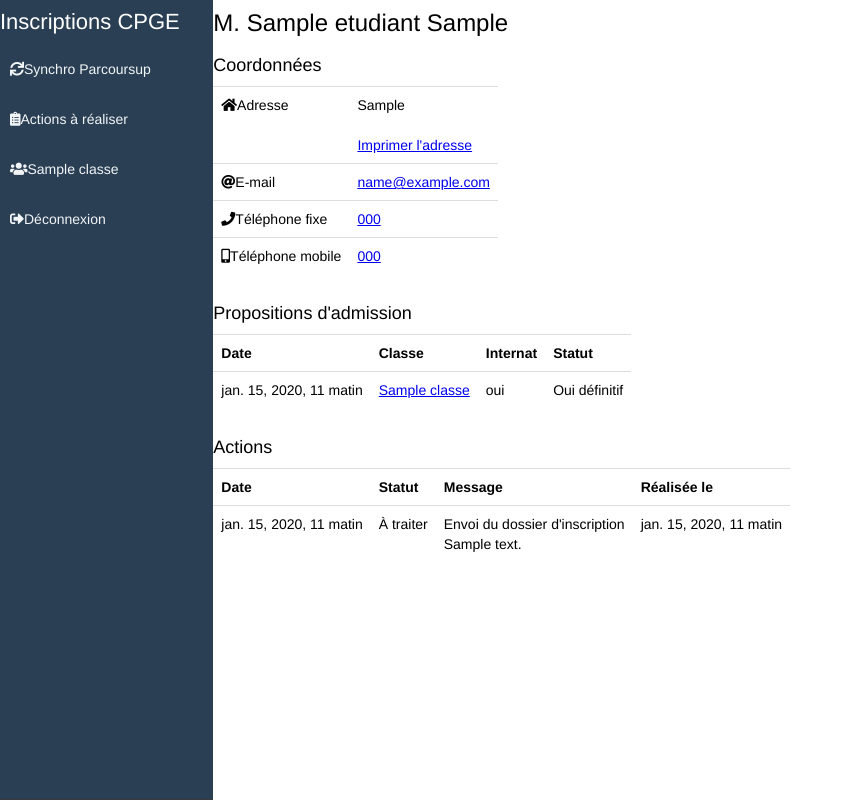
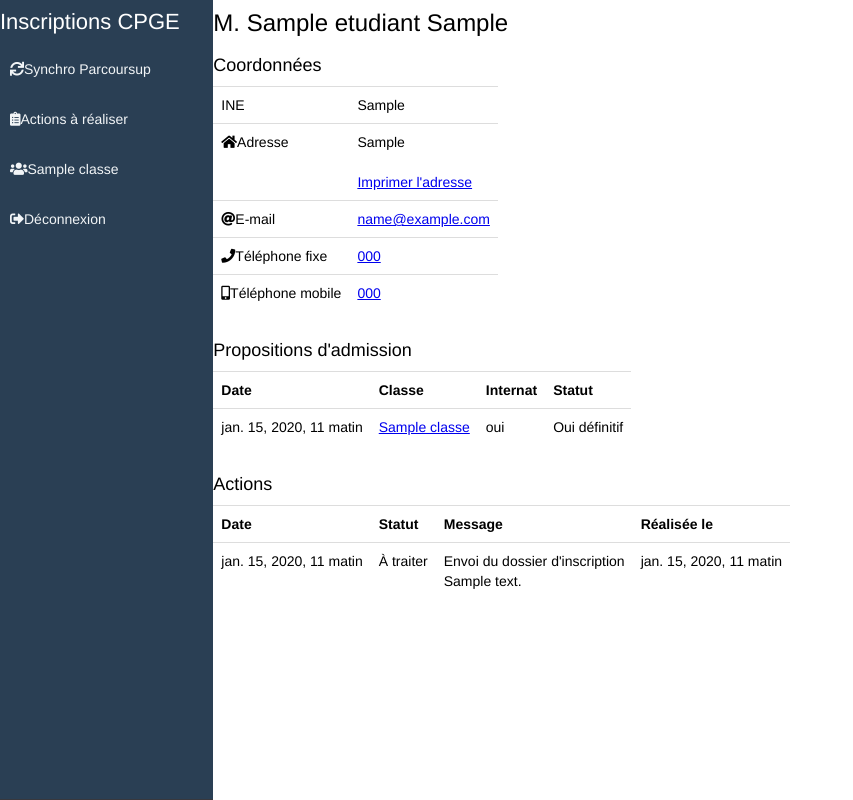
Before and after one commit to pykol/inscrisup, a Django app: page /etudiant/1/ in a window 1280 px wide. Shown: the whole page, without its empty margins (0-853 px from the left). Run offline with Django 3.2, Linux system fonts and the light colour scheme; a user stored in the database is signed in; tables that the repository leaves empty hold one stand-in row (values such as "Sample post"); style sheets or scripts are compiled from the project's sources.

Commit message:
Import de l'INE de l'étudiant

```diff
--- a/parcoursup/models.py
+++ b/parcoursup/models.py
@@ -44,6 +44,9 @@ class Etudiant(models.Model):
 	adresse = models.TextField(blank=True, null=False)
 	proposition_actuelle = models.ForeignKey('Proposition', blank=True,
 			null=True, related_name='+', on_delete=models.SET_NULL)
+	ine = models.CharField(blank=True, null=False, default="",
+			max_length=11, verbose_name="INE (numéro d'étudiant)",
+			unique=True)
 
 	SEXE_HOMME=1
 	SEXE_FEMME=2
--- a/parcoursup/parcoursup_rest.py
+++ b/parcoursup/parcoursup_rest.py
@@ -340,6 +340,7 @@ def unsafe_auto_import_rest():
 		etudiant.telephone_mobile = psup_etudiant.telephone_mobile or ''
 		etudiant.sexe = psup_etudiant.sexe
 		etudiant.date_naissance = psup_etudiant.date_naissance
+		etudian.ine = psup_etudiant.ine
 		etudiant.save()
 
 		# On enregistre la proposition faite à cet étudiant
--- a/parcoursup/templates/parcoursup/etudiant_detail.html
+++ b/parcoursup/templates/parcoursup/etudiant_detail.html
@@ -4,6 +4,10 @@
 
 <h3>Coordonnées</h3>
 <table>
+  <tr>
+    <td>INE</td>
+    <td>{{ etudiant.ine }}</td>
+  </tr>
   <tr>
     <td><i class="fas fa-home"></i>Adresse</td>
     <td>{% if etudiant.adresse %}
```
Also changed, not shown: parcoursup/migrations/0010_etudiant_ine.py (added).
